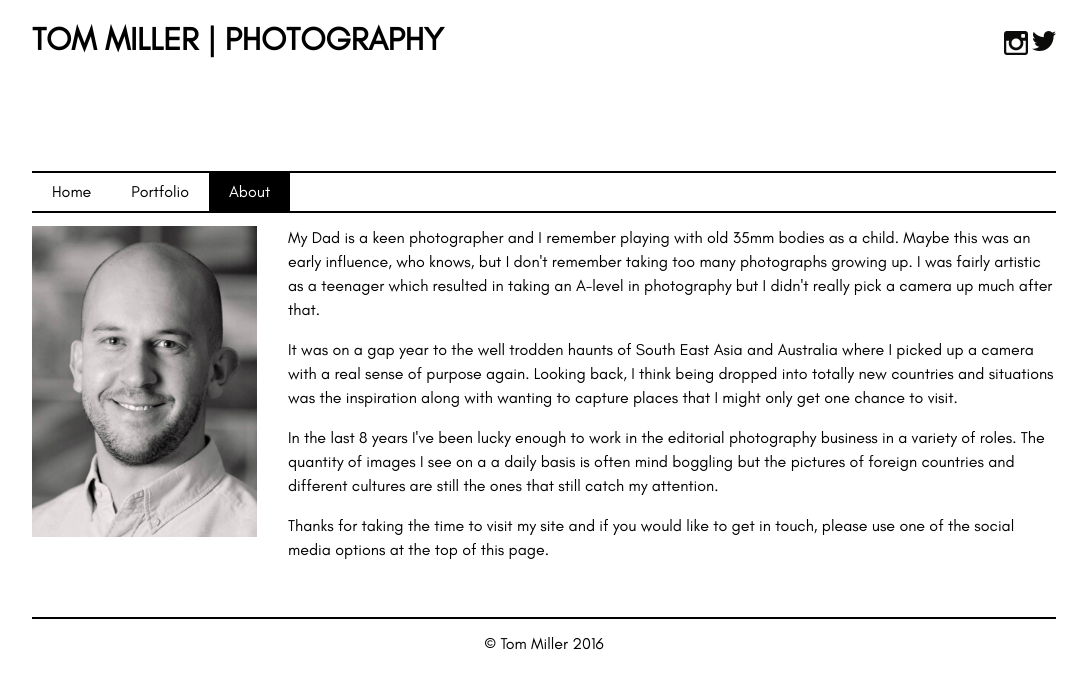
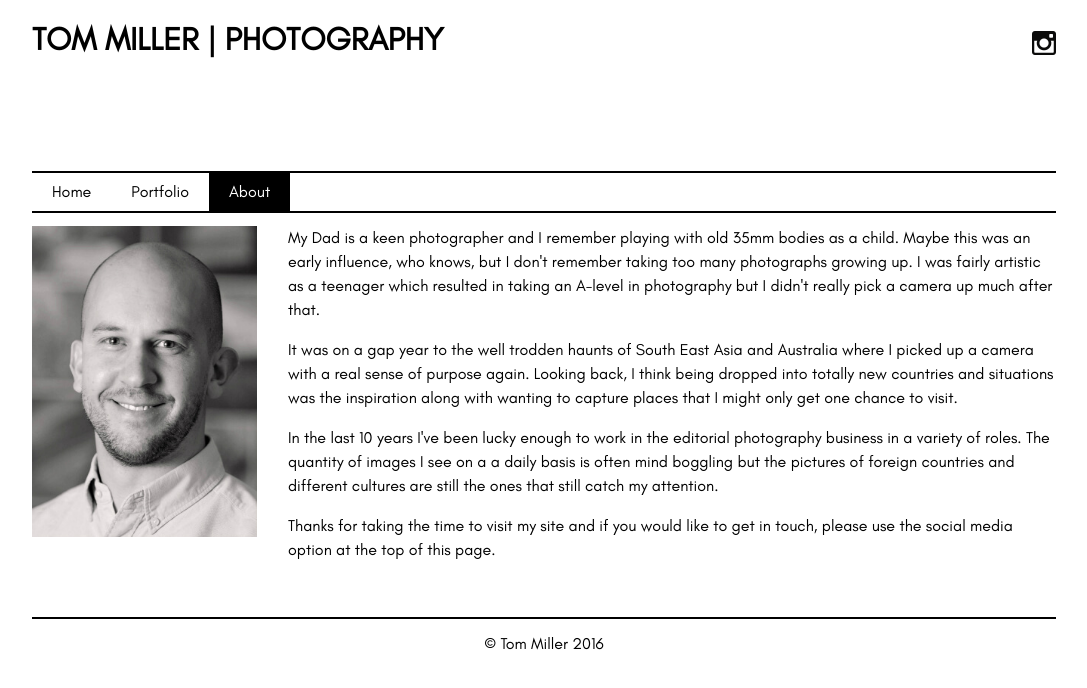
Before and after one commit to Tomathon/Tom-Miller-Photography, a plain HTML site: page contact.html in a window 1280 px wide. Shown: the whole page, without its empty margins (96-1183 px from the left). Drawn offline with Linux system fonts and the light colour scheme.

Commit message:
Remove twitter icon, link and update bio

```diff
--- a/contact.html
+++ b/contact.html
@@ -15,7 +15,6 @@
             </div>
                 <ul id="header-box">
                     <li><a href="https://www.instagram.com/tomathonmiller/" target="new"><img src="images/Insta_small.png" alt="" /></a></li>
-                    <li><a href="https://twitter.com/tomathonmiller" target="new"><img src="images/Twit_small.png" alt="" /></a></li>
                 </ul>
         </header><!-- end of header -->
     </div>
@@ -44,9 +43,9 @@
 
                 <p>It was on a gap year to the well trodden haunts of South East Asia and Australia where I picked up a camera with a real sense of purpose again. Looking back, I think being dropped into totally new countries and situations was the inspiration along with wanting to capture places that I might only get one chance to visit.</p>
 
-                <p>In the last 8 years I've been lucky enough to work in the editorial photography business in a variety of roles. The quantity of images I see on a a daily basis is often mind boggling but the pictures of foreign countries and different cultures are still the ones that still catch my attention.</p>
+                <p>In the last 10 years I've been lucky enough to work in the editorial photography business in a variety of roles. The quantity of images I see on a a daily basis is often mind boggling but the pictures of foreign countries and different cultures are still the ones that still catch my attention.</p>
 
-                <p>Thanks for taking the time to visit my site and if you would like to get in touch, please use one of the social media options at the top of this page.</p>
+                <p>Thanks for taking the time to visit my site and if you would like to get in touch, please use the social media option at the top of this page.</p>
             </div>
         </div>
     </div>
```
